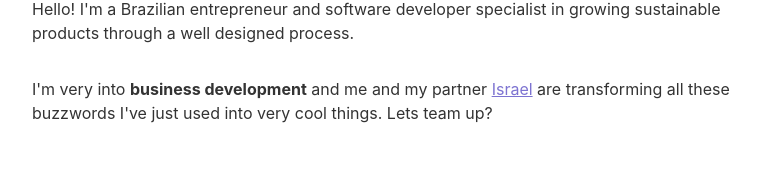
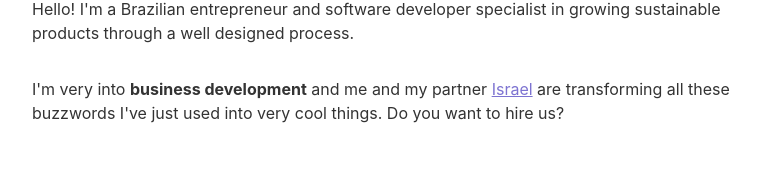
Before and after one commit to thiagogds/thiagogds.com, a plain HTML site: page index.html in a window 1280 px wide. Shown: the part 179-350 px from the top of the page, without its empty margins (256-1016 px from the left). Drawn offline with Linux system fonts and the light colour scheme.

Commit message:
Add hire us

```diff
--- a/index.html
+++ b/index.html
@@ -21,7 +21,7 @@
     <header>
       <h1>Thiago Garcia</h1>
       <p>Hello! I'm a Brazilian entrepreneur and software developer specialist in growing sustainable products through a well designed process.</p>
-      <p>I'm very into <strong>business development</strong> and me and my partner <a href="http://israelst.com/">Israel</a> are transforming all these buzzwords I've just used into very cool things. Lets team up?</p>
+      <p>I'm very into <strong>business development</strong> and me and my partner <a href="http://israelst.com/">Israel</a> are transforming all these buzzwords I've just used into very cool things. Do you want to hire us?</p>
       <p class="call-to-action"><a href="mailto:thiagogds14@gmail.com" class="btn" onclick="ga('send', 'event', 'Email', 'send');">Get in touch.</a></p>
       <p>Would you want to know me just a little more first? Go ahead. :)</p>
     </header>
```
